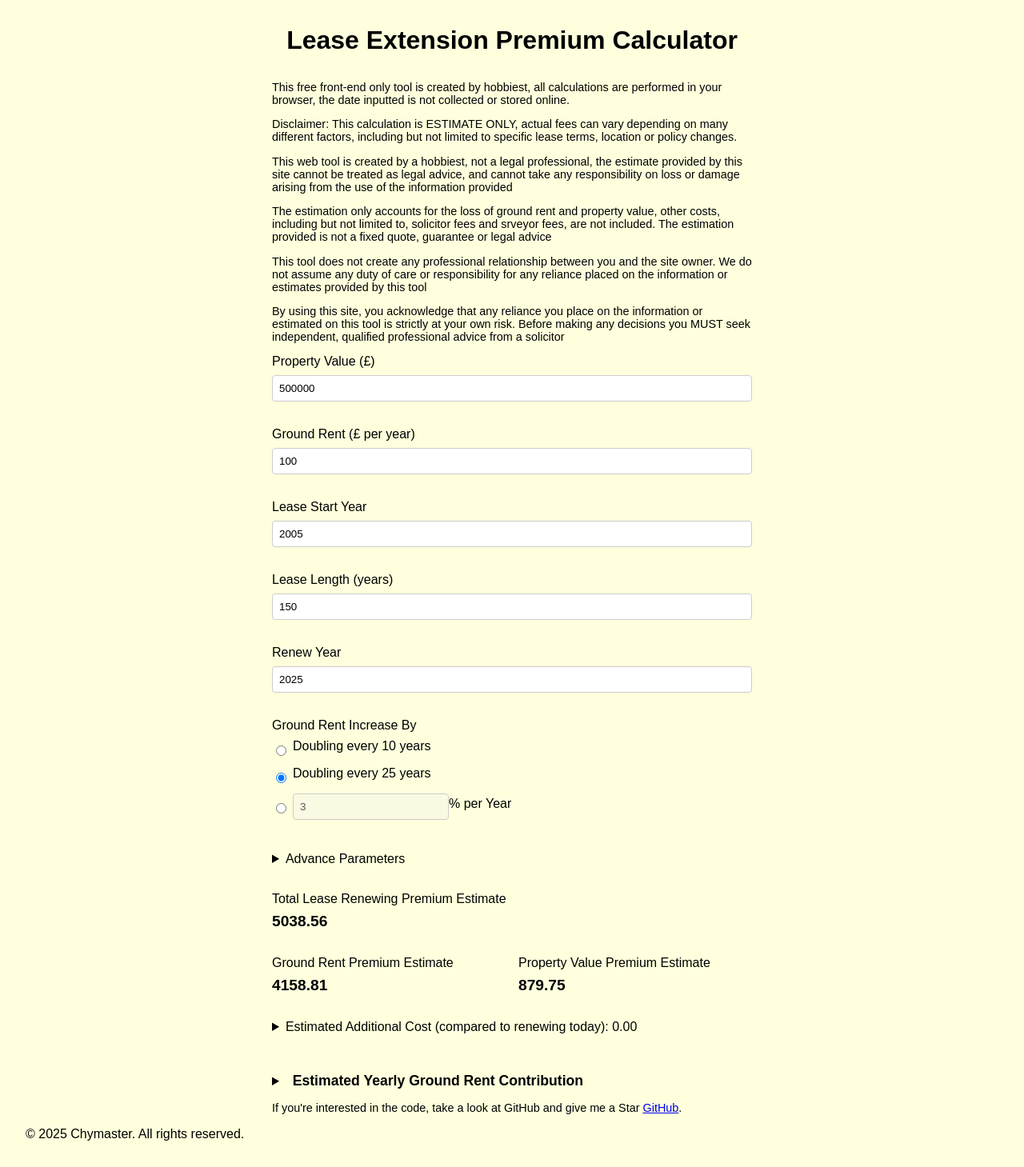
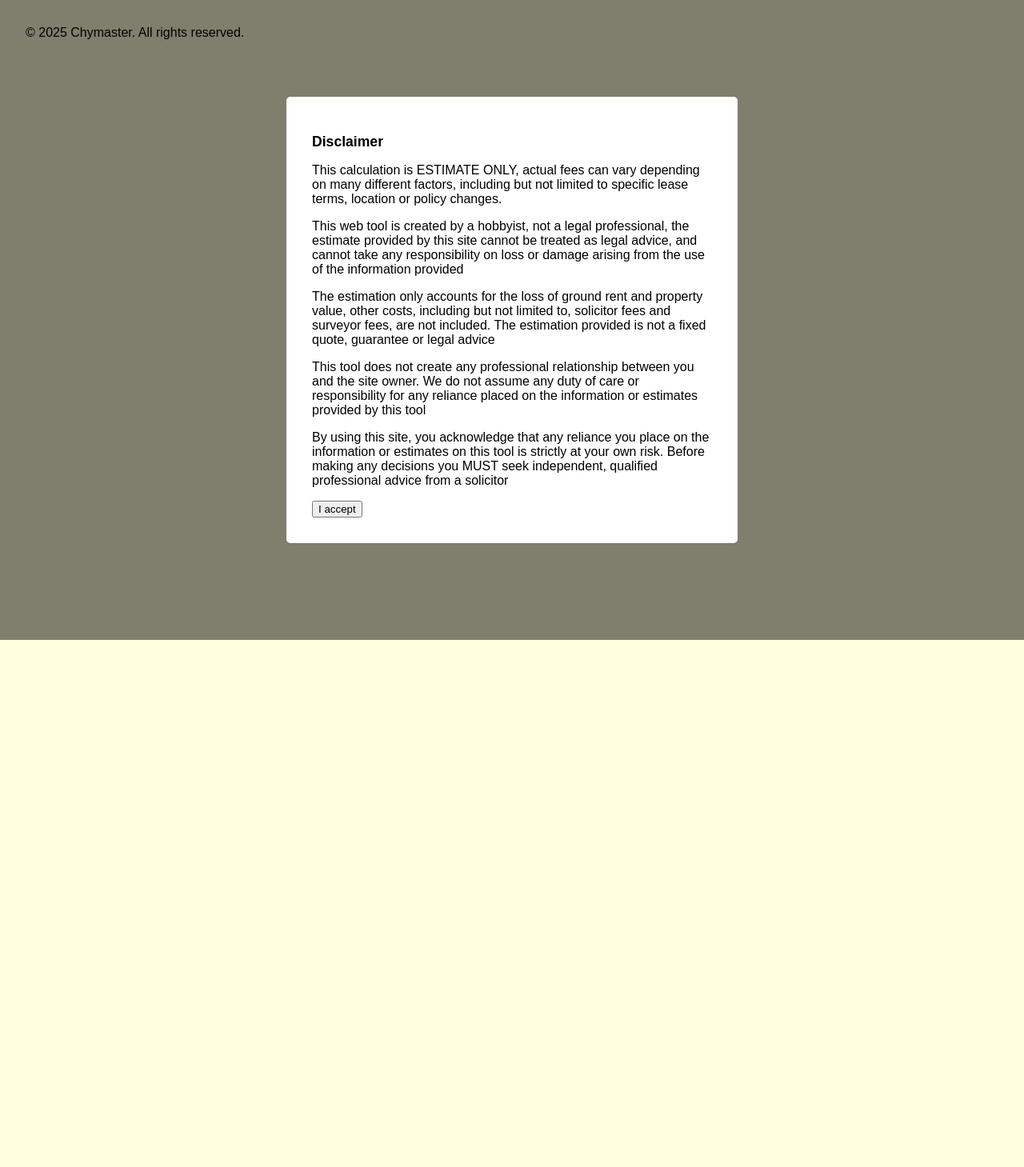
Before and after one commit to Chymaster/LeasePremium-Try2, a Vue app: page / in a window 1280 px wide. Shown: the whole page at 80% size. After the commit the page ends 800 px from the top, so only its background shows below. Built offline with nearby package versions, Linux system fonts and the light colour scheme.

Commit message:
Added disclaimer confirmation page Added some update on options

```diff
--- a/src/App.vue
+++ b/src/App.vue
@@ -1,14 +1,21 @@
 <script setup>
 import { ref, reactive, computed } from 'vue'
 import { useLeasePremiumCalculator } from './composables/useLeasePremiumCalculator'
+import DisclaimerModal from './components/DisclaimerModal.vue'
+
+const showModal = ref(true)
+
 
 const form = reactive({
   propertyValue: 500000,
   groundRent: 100,
   leaseStartYear: new Date().getFullYear() - 20,
   leaseLength: 150,
-  rentIncrease: 'doubling25',
+  rentIncrease: 'percentage',
+  doublingYears: 10,
   rentIncreasePercentage: 3,
+  rentIncreaseAmount: 100,
+  rentIncreaseYears: 10,
   renewYear: new Date().getFullYear(),
   capitalisationRate: 6,
   defermentRate: 5,
@@ -68,14 +75,10 @@ const totalLeaseRenewingPremium = computed(() => {
 </script>
 
 <template>
-  <main>
+  <DisclaimerModal v-if="showModal" @accept="showModal = false" />
+  <main v-else>
     <h1>Lease Extension Premium Calculator</h1>
-    <p class="description">This free front-end only tool is created by hobbiest, all calculations are performed in your browser, the date inputted is not collected or stored online.</p>
-    <p class="description">Disclaimer: This calculation is ESTIMATE ONLY, actual fees can vary depending on many different factors, including but not limited to specific lease terms, location or policy changes. </p>
-    <p class="description">This web tool is created by a hobbiest, not a legal professional, the estimate provided by this site cannot be treated as legal advice, and cannot take any responsibility on loss or damage arising from the use of the information provided</p>
-    <p class="description">The estimation only accounts for the loss of ground rent and property value, other costs, including but not limited to, solicitor fees and srveyor fees, are not included. The estimation provided is not a fixed quote, guarantee or legal advice </p>
-    <p class="description">This tool does not create any professional relationship between you and the site owner. We do not assume any duty of care or responsibility for any reliance placed on the information or estimates provided by this tool</p>
-    <p class="description">By using this site, you acknowledge that any reliance you place on the information or estimated on this tool is strictly at your own risk. Before making any decisions you MUST seek independent, qualified professional advice from a solicitor</p>
+    <p class="description">This free front-end only tool is created by a hobbyist, all calculations are performed in your browser, the data inputted is not collected or stored online.</p>
     <form @submit.prevent>
 
       <div class="form-group">
@@ -101,17 +104,23 @@ const totalLeaseRenewingPremium = computed(() => {
       <div class="form-group">
         <label>Ground Rent Increase By</label>
         <div class="radio-group">
-          <input type="radio" id="doubling10" value="doubling10" v-model="form.rentIncrease" />
-          <label for="doubling10">Doubling every 10 years</label>
-        </div>
-        <div class="radio-group">
-          <input type="radio" id="doubling25" value="doubling25" v-model="form.rentIncrease" />
-          <label for="doubling25">Doubling every 25 years</label>
+          <input type="radio" id="doubling" value="doubling" v-model="form.rentIncrease" />
+          <label for="doubling">Doubling every</label>
+          <input type="number" id="doublingYears" v-model.number="form.doublingYears" :disabled="form.rentIncrease !== 'doubling'" />
+          <label for="doubling">years</label>
         </div>
         <div class="radio-group">
           <input type="radio" id="percentage" value="percentage" v-model="form.rentIncrease" />
           <input type="number" id="rentIncreasePercentage" v-model.number="form.rentIncreasePercentage" :disabled="form.rentIncrease !== 'percentage'" />
           <label for="percentage">% per Year</label>
+        </div>
+        <div class="radio-group">
+          <input type="radio" id="amount" value="amount" v-model="form.rentIncrease" />
+          <label for="amount">Increase by &pound;</label>
+          <input type="number" id="rentIncreaseAmount" v-model.number="form.rentIncreaseAmount" :disabled="form.rentIncrease !== 'amount'" />
+          <label for="amount">every</label>
+          <input type="number" id="rentIncreaseYears" v-model.number="form.rentIncreaseYears" :disabled="form.rentIncrease !== 'amount'" />
+          <label for="amount">years</label>
         </div>
       </div>
       <div class="form-group">
--- /dev/null
+++ b/src/components/DisclaimerModal.vue
@@ -0,0 +1,34 @@
+<template>
+  <div class="modal-overlay">
+    <div class="modal-content">
+      <h2>Disclaimer</h2>
+      <p>This calculation is ESTIMATE ONLY, actual fees can vary depending on many different factors, including but not limited to specific lease terms, location or policy changes.</p>
+      <p>This web tool is created by a hobbyist, not a legal professional, the estimate provided by this site cannot be treated as legal advice, and cannot take any responsibility on loss or damage arising from the use of the information provided</p>
+      <p>The estimation only accounts for the loss of ground rent and property value, other costs, including but not limited to, solicitor fees and surveyor fees, are not included. The estimation provided is not a fixed quote, guarantee or legal advice </p>
+      <p>This tool does not create any professional relationship between you and the site owner. We do not assume any duty of care or responsibility for any reliance placed on the information or estimates provided by this tool</p>
+      <p>By using this site, you acknowledge that any reliance you place on the information or estimates on this tool is strictly at your own risk. Before making any decisions you MUST seek independent, qualified professional advice from a solicitor</p>
+      <button @click="$emit('accept')">I accept</button>
+    </div>
+  </div>
+</template>
+
+<style scoped>
+.modal-overlay {
+  position: fixed;
+  top: 0;
+  left: 0;
+  width: 100%;
+  height: 100%;
+  background-color: rgba(0, 0, 0, 0.5);
+  display: flex;
+  justify-content: center;
+  align-items: center;
+}
+
+.modal-content {
+  background-color: white;
+  padding: 2rem;
+  border-radius: 5px;
+  max-width: 500px;
+}
+</style>
--- a/src/composables/useLeasePremiumCalculator.js
+++ b/src/composables/useLeasePremiumCalculator.js
@@ -11,12 +11,12 @@ export function useLeasePremiumCalculator(form) {
       const yearsFromRenew = year - renewYear
       let groundRent = form.groundRent
 
-      if (form.rentIncrease === 'doubling10') {
-        groundRent *= Math.pow(2, Math.floor(yearsFromLeaseStart / 10))
-      } else if (form.rentIncrease === 'doubling25') {
-        groundRent *= Math.pow(2, Math.floor(yearsFromLeaseStart / 25))
+      if (form.rentIncrease === 'doubling') {
+        groundRent *= Math.pow(2, Math.floor(yearsFromLeaseStart / form.doublingYears))
       } else if (form.rentIncrease === 'percentage') {
         groundRent *= Math.pow(1 + form.rentIncreasePercentage / 100, yearsFromLeaseStart)
+      } else if (form.rentIncrease === 'amount') {
+        groundRent += form.rentIncreaseAmount * Math.floor(yearsFromLeaseStart / form.rentIncreaseYears)
       }
 
       const premiumContribution = groundRent / Math.pow(1 + form.capitalisationRate / 100, yearsFromRenew)
@@ -41,12 +41,12 @@ export function useLeasePremiumCalculator(form) {
       const yearsFromLeaseStart = year - form.leaseStartYear
       let groundRent = form.groundRent
 
-      if (form.rentIncrease === 'doubling10') {
-        groundRent *= Math.pow(2, Math.floor(yearsFromLeaseStart / 10))
-      } else if (form.rentIncrease === 'doubling25') {
-        groundRent *= Math.pow(2, Math.floor(yearsFromLeaseStart / 25))
+      if (form.rentIncrease === 'doubling') {
+        groundRent *= Math.pow(2, Math.floor(yearsFromLeaseStart / form.doublingYears))
       } else if (form.rentIncrease === 'percentage') {
         groundRent *= Math.pow(1 + form.rentIncreasePercentage / 100, yearsFromLeaseStart)
+      } else if (form.rentIncrease === 'amount') {
+        groundRent += form.rentIncreaseAmount * Math.floor(yearsFromLeaseStart / form.rentIncreaseYears)
       }
       totalGroundRentPaid += groundRent
     }
```
